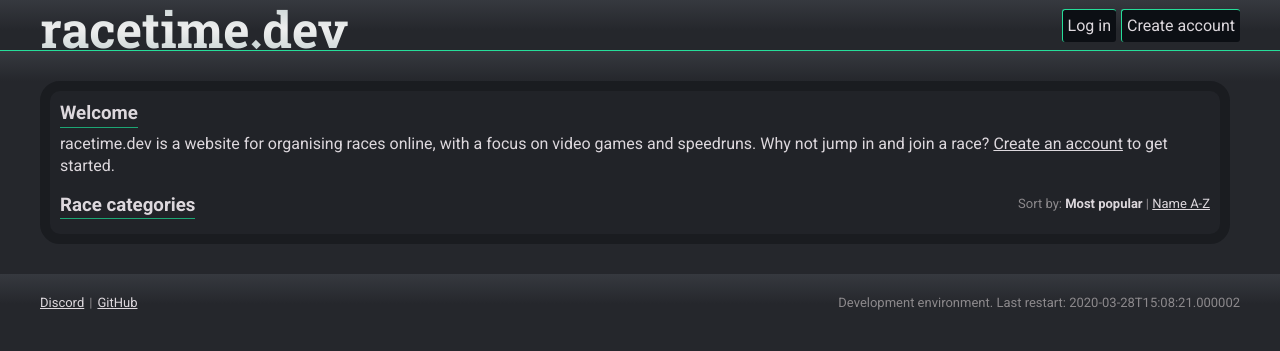
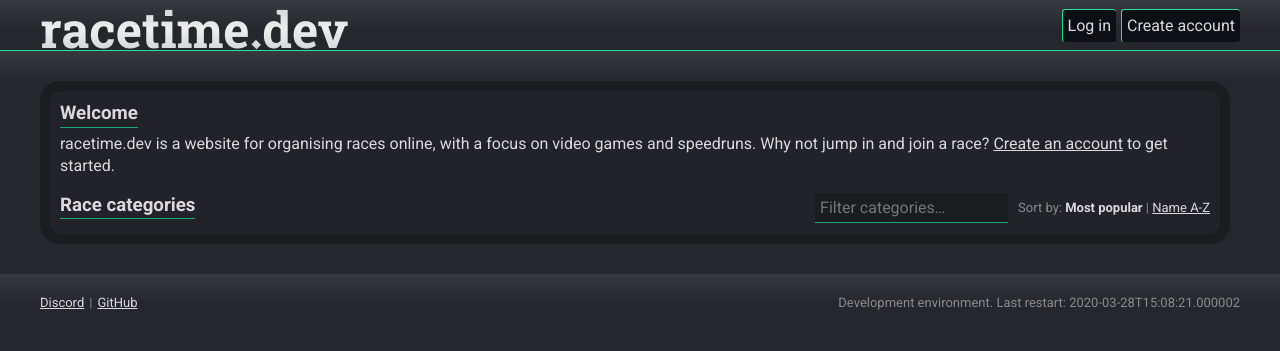
Before and after one commit to racetimeGG/racetime-app, a Django app: page / in a window 1280 px wide. Shown: the top 351 px of the page. Run offline with Django 3.2, Linux system fonts and the light colour scheme; data that the repository does not hold is empty; parts of the project's set-up code (start-up, migrations or seed data) failed here and were passed over; some libraries are stand-ins or nearby versions.

Commit message:
Add filter to home page (fixes #14)

```diff
--- /dev/null
+++ b/racetime/static/racetime/script/home.js
@@ -0,0 +1,13 @@
+$(function() {
+    var homeFilter = function() {
+        var value = $(this).val().toLowerCase();
+        var $all = $('.home-categories').children(':not(.request-category)');
+        if (value) {
+            $all.hide().filter('[data-search*="' + value + '"]').show();
+        } else {
+            $all.show();
+        }
+    };
+    $(document).on('change input keyup', '.home-filter', homeFilter);
+    $('.home-filter').each(homeFilter);
+});
--- a/racetime/static/racetime/style/base.css
+++ b/racetime/static/racetime/style/base.css
@@ -415,24 +415,31 @@ header > .current-race > a .timer {
     margin-bottom: 0;
 }
 
-.home-sort {
+.home-search {
+    align-items: center;
+    display: flex;
+    float: right;
+}
+.home-search > .home-filter {
+    line-height: 1;
+    margin-right: 10px;
+}
+.home-search > .home-sort {
     color: #8c898c;
     display: flex;
-    float: right;
     font-size: 13px;
     line-height: 22px;
-    margin-bottom: 6px;
 }
-.home-sort > li::after {
+.home-search > .home-sort > li::after {
     content: "|\a0";
 }
-.home-sort > li:last-child::after {
+.home-search > .home-sort > li:last-child::after {
     content: none;
 }
-.home-sort > .label::after {
+.home-search > .home-sort > .label::after {
     content: "\a0";
 }
-.home-sort > li > span {
+.home-search > .home-sort > li > span {
     color: #ddd8dd;
     font-weight: bold;
 }
--- a/racetime/templates/racetime/home.html
+++ b/racetime/templates/racetime/home.html
@@ -1,4 +1,9 @@
 {% extends 'racetime/base.html' %}
+{% load static %}
+
+{% block js %}
+    <script src="{% static 'racetime/script/home.js' %}"></script>
+{% endblock %}
 
 {% block main %}
     {% if not user.is_authenticated %}
@@ -10,6 +15,8 @@
         started.
     </p>
     {% endif %}
+    <div class="home-search">
+        <input class="home-filter" placeholder="Filter categories…">
         <ul class="home-sort">
             <li class="label">Sort by:</li>
             <li>
@@ -27,10 +34,11 @@
                 {% endif %}
             </li>
         </ul>
+    </div>
     <h3 style="margin-top: 0">Race categories</h3>
     <ol class="home-categories">
         {% for category in categories %}
-        <li>
+        <li data-search="{{ category.name|lower }} {{ category.short_name|lower }}">
             <a href="{{ category.get_absolute_url }}">
                 {% if category.image %}
                     <span class="image" style="background-image: url({{ category.image.url }})"></span>
```
Lines whose indentation alone changed are shown as unchanged.
